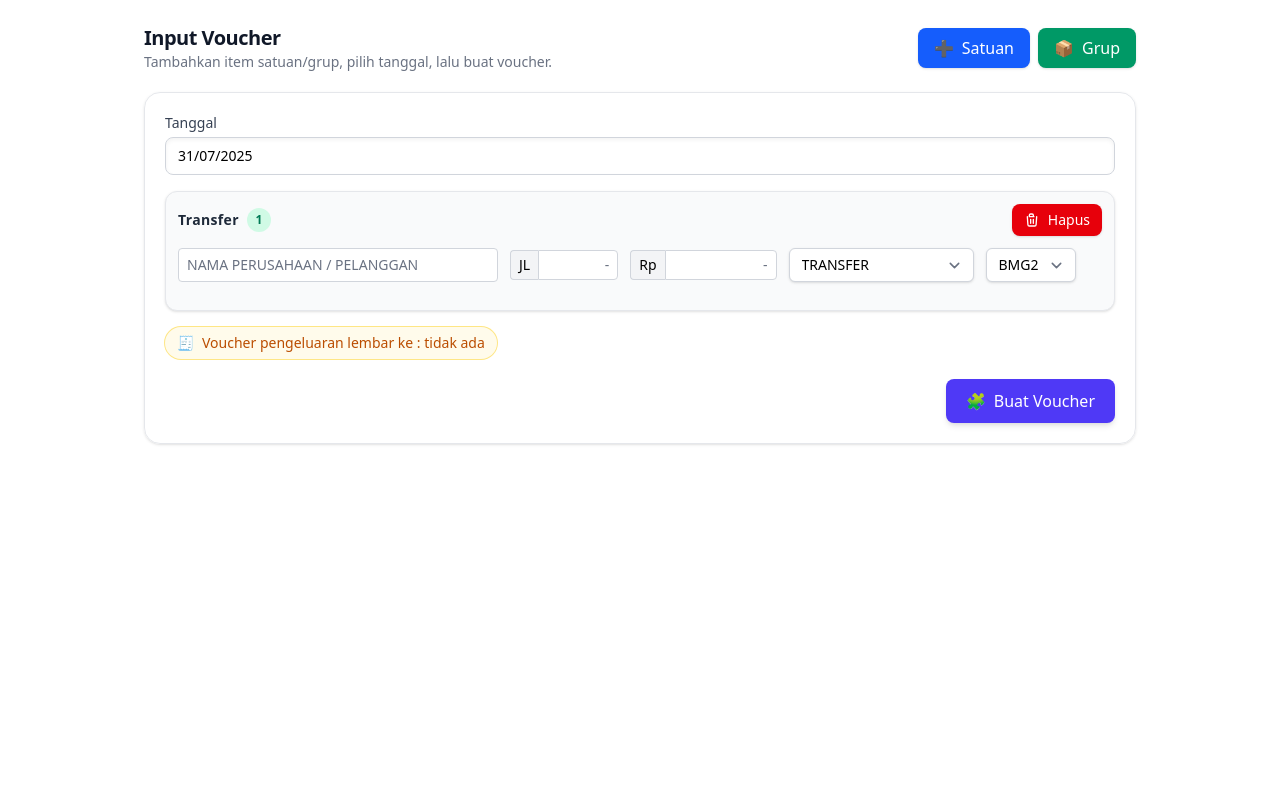
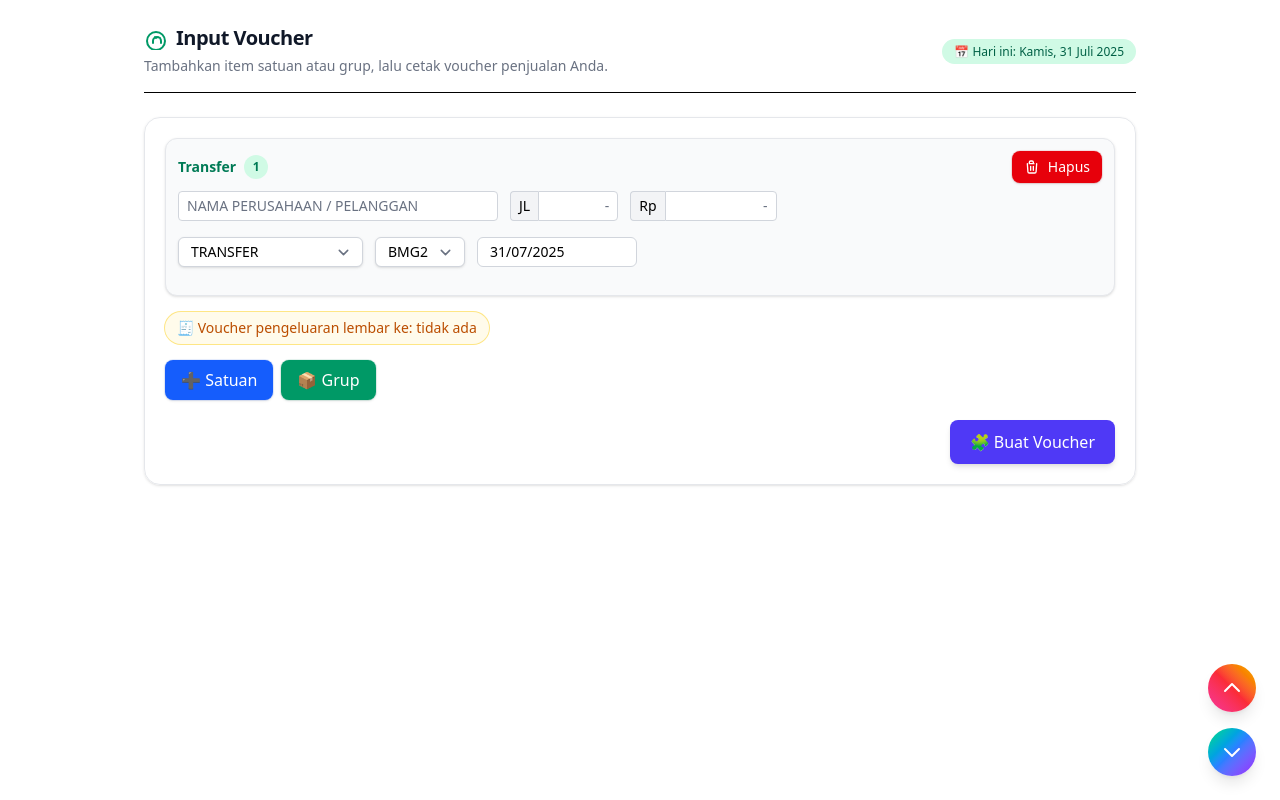
Before and after one commit to helperzerro/bmg_voucher, a SvelteKit app: page / in a window 1280 px wide. Both pictures are taken after a click on the button "➕ Satuan". Built offline with nearby package versions, Linux system fonts and the light colour scheme.

Commit message:
Revisi Tanggal, tambah Button Up&Down

```diff
--- a/src/components/InputItem.svelte
+++ b/src/components/InputItem.svelte
@@ -2,6 +2,9 @@
 <script lang="ts">
 	import type { Item } from '../lib/types';
 	import { formatRupiahString, unformatRupiah } from '../lib/formatRupiah';
+	import { onMount } from 'svelte';
+	import flatpickr from 'flatpickr';
+	import 'flatpickr/dist/flatpickr.min.css';
 
 	export let item: Item;
 	export let idx: number;
@@ -9,25 +12,41 @@
 	export let lokasiList: string[];
 	export let update: (index: number, key: keyof Item, value: string | number | null) => void;
 	export let hapusInput: (index: number) => void;
+
+	onMount(() => {
+		// Jika belum ada tanggal, isi default ke tanggal hari ini (format d/m/Y)
+		if (!item.tanggal) {
+			const hariIni = new Date().toLocaleDateString('id-ID', {
+				day: '2-digit',
+				month: '2-digit',
+				year: 'numeric'
+			});
+			update(idx, 'tanggal', hariIni);
+		}
+
+		flatpickr(`#tanggal-${idx}`, {
+			dateFormat: 'd/m/Y',
+			defaultDate: item.tanggal, // sekarang sudah dipastikan ada nilainya
+			onChange: (_, dateStr) => {
+				update(idx, 'tanggal', dateStr);
+			}
+		});
+	});
 </script>
 
-<div class="mb-3 flex items-center justify-between">
-	<div class="inline-flex items-center gap-2">
-		<h3 class="text-sm font-semibold tracking-wide text-gray-800">Transfer</h3>
+<!-- Header -->
+<div class="mb-2 flex items-center justify-between">
+	<div class="flex items-center gap-2">
+		<h3 class="text-sm font-semibold text-emerald-700">Transfer</h3>
 		<span
 			class="inline-flex h-6 w-6 items-center justify-center rounded-full bg-emerald-100 text-xs font-semibold text-emerald-700"
 		>
 			{idx + 1}
 		</span>
 	</div>
-
-	<!-- "Hapus" terdorong ke kanan -->
 	<button
 		on:click={() => hapusInput(idx)}
-		class="ml-auto inline-flex items-center gap-2 rounded-lg bg-red-600 px-3 py-1.5 text-sm font-medium text-white
-           shadow-sm ring-1 ring-red-600/10 transition ring-inset hover:bg-red-700
-           focus-visible:ring-2 focus-visible:ring-red-500 focus-visible:outline-none active:scale-[0.99]"
-		aria-label="Hapus baris ini"
+		class="ml-auto inline-flex items-center gap-2 rounded-lg bg-red-600 px-3 py-1.5 text-sm font-medium text-white shadow-sm ring-1 ring-red-600/10 hover:bg-red-700 focus:outline-none focus-visible:ring-2 focus-visible:ring-red-500 active:scale-[0.99]"
 	>
 		<svg
 			xmlns="http://www.w3.org/2000/svg"
@@ -47,7 +66,9 @@
 	</button>
 </div>
 
-<div class="mb-4 flex gap-3">
+<!-- Baris 1: Nama, JL, Harga -->
+<div class="mb-4 flex flex-wrap gap-x-3 gap-y-2">
+	<!-- Nama -->
 	<input
 		type="text"
 		placeholder="NAMA PERUSAHAAN / PELANGGAN"
@@ -55,6 +76,8 @@
 		on:input={(e) => update(idx, 'nama', (e.target! as HTMLInputElement).value)}
 		class="w-80 rounded border border-gray-300 px-2 py-1 text-sm uppercase focus:border-emerald-500 focus:ring-2 focus:ring-emerald-100"
 	/>
+
+	<!-- JL -->
 	<div class="flex items-center">
 		<span class="rounded-l border border-r-0 border-gray-300 bg-gray-100 px-2 py-1 text-sm">JL</span
 		>
@@ -64,9 +87,7 @@
 			pattern="[0-9]*"
 			placeholder="-"
 			value={item.jl.replace(/^JL/, '')}
-			on:keypress={(e) => {
-				if (!/[0-9]/.test(e.key)) e.preventDefault();
-			}}
+			on:keypress={(e) => !/[0-9]/.test(e.key) && e.preventDefault()}
 			on:input={(e) => {
 				const angka = (e.target! as HTMLInputElement).value.replace(/\D/g, '');
 				update(idx, 'jl', 'JL' + angka);
@@ -75,20 +96,17 @@
 		/>
 	</div>
 
+	<!-- Harga -->
 	<div class="flex items-center">
 		<span class="rounded-l border border-r-0 border-gray-300 bg-gray-100 px-2 py-1 text-sm">Rp</span
 		>
 		<input
 			type="text"
 			inputmode="numeric"
+			pattern="\d*"
 			placeholder="-"
-			pattern="\d*"
 			value={formatRupiahString(String(item.harga ?? ''))}
-			on:keydown={(e) => {
-				if (['e', 'E', '+', '-'].includes(e.key)) {
-					e.preventDefault();
-				}
-			}}
+			on:keydown={(e) => ['e', 'E', '+', '-'].includes(e.key) && e.preventDefault()}
 			on:input={(e) => {
 				const target = e.target as HTMLInputElement;
 				const raw = target.value;
@@ -99,38 +117,42 @@
 			class="w-28 rounded-r border border-gray-300 px-2 py-1 text-right text-sm focus:border-emerald-500 focus:ring-2 focus:ring-emerald-100"
 		/>
 	</div>
+</div>
 
+<!-- Baris 2: Tipe, Lokasi, Tanggal -->
+<div class="mb-4 flex flex-wrap gap-x-3 gap-y-2">
+	<!-- Tipe -->
 	<select
 		bind:value={item.tipe}
 		on:change={(e) => update(idx, 'tipe', (e.target as HTMLSelectElement).value as Item['tipe'])}
-		class="focus:ring-opacity-50 w-[185px] rounded-md border border-gray-300 px-3 py-[6px] text-sm shadow-sm focus:border-emerald-500 focus:ring-2 focus:ring-emerald-100"
+		class="w-[185px] rounded-md border border-gray-300 px-3 py-1 text-sm shadow-sm focus:border-emerald-500 focus:ring-2 focus:ring-emerald-100"
 	>
+		<option value={item.tipe} selected disabled>{item.tipe}</option>
 		{#each tipeList.filter((tipe) => tipe !== item.tipe) as tipe}
-			<option value={tipe}>{tipe.charAt(0).toUpperCase() + tipe.slice(1)}</option>
+			<option value={tipe}>{tipe}</option>
 		{/each}
-
-		<!-- Tampilkan current value sebagai selected dan disabled -->
-		<option value={item.tipe} selected disabled>
-			{item.tipe.charAt(0).toUpperCase() + item.tipe.slice(1)}
-		</option>
 	</select>
 
+	<!-- Lokasi -->
 	<select
 		bind:value={item.lokasi}
 		on:change={(e) =>
 			update(idx, 'lokasi', (e.target as HTMLSelectElement).value as Item['lokasi'])}
-		class="w-[90px] rounded-md border border-gray-300 px-3 py-[6px] text-sm shadow-sm focus:border-emerald-500 focus:ring-2 focus:ring-emerald-100"
+		class="w-[90px] rounded-md border border-gray-300 px-3 py-1 text-sm shadow-sm focus:border-emerald-500 focus:ring-2 focus:ring-emerald-100"
 	>
-		<!-- Menampilkan opsi selain yang sedang dipilih -->
+		<option value={item.lokasi} selected disabled>{item.lokasi}</option>
 		{#each lokasiList.filter((lokasi) => lokasi !== item.lokasi) as lokasi}
-			<option value={lokasi}>
-				{lokasi}
-			</option>
+			<option value={lokasi}>{lokasi}</option>
 		{/each}
+	</select>
 
-		<!-- Menampilkan opsi yang sedang dipilih, tapi tidak bisa dipilih lagi -->
-		<option value={item.lokasi} selected disabled>
-			{item.lokasi}
-		</option>
-	</select>
+	<!-- Tanggal -->
+	<input
+		id={'tanggal-' + idx}
+		type="text"
+		placeholder="dd/mm/yyyy"
+		value={item.tanggal ??
+			new Date().toLocaleDateString('id-ID', { day: '2-digit', month: '2-digit', year: 'numeric' })}
+		class="w-40 rounded-md border border-gray-300 px-3 py-1 text-sm focus:border-emerald-500 focus:ring-2 focus:ring-emerald-100"
+	/>
 </div>
--- a/src/components/InputItemGroup.svelte
+++ b/src/components/InputItemGroup.svelte
@@ -1,6 +1,10 @@
 <script lang="ts">
 	import type { Item } from '../lib/types';
 	import { formatRupiahString, unformatRupiah } from '../lib/formatRupiah';
+	import { lokasiLabels } from '../lib/lokasi';
+	import { onMount } from 'svelte';
+	import flatpickr from 'flatpickr';
+	import 'flatpickr/dist/flatpickr.min.css';
 
 	export let input: Item[];
 	export let idx: number;
@@ -15,7 +19,31 @@
 	export let tambahItemKeGrup: (index: number) => void;
 	export let hapusInput: (index: number) => void;
 
-	import { lokasiLabels } from '../lib/lokasi';
+	let dateInputEl: HTMLInputElement;
+
+	onMount(() => {
+		if (input.length > 0) {
+			// Default ke hari ini jika belum di-set
+			if (!input[0].tanggal) {
+				const now = new Date();
+				const dd = String(now.getDate()).padStart(2, '0');
+				const mm = String(now.getMonth() + 1).padStart(2, '0');
+				const yyyy = now.getFullYear();
+				const todayStr = `${dd}/${mm}/${yyyy}`;
+				updateItemInGroup(idx, 0, 'tanggal', todayStr);
+			}
+
+			flatpickr(dateInputEl, {
+				dateFormat: 'd/m/Y',
+				defaultDate: input[0].tanggal,
+				onChange: (_, dateStr) => {
+					input.forEach((_, gidx) => {
+						updateItemInGroup(idx, gidx, 'tanggal', dateStr);
+					});
+				}
+			});
+		}
+	});
 </script>
 
 <div class="mb-3 flex items-center gap-2">
@@ -66,7 +94,7 @@
 <div class="mb-4 rounded p-4">
 	<div class="mb-2 flex items-center justify-between font-semibold">
 		<div class="inline-flex items-center gap-2">
-			<h3 class="text-sm font-semibold tracking-wide text-gray-800">Transfer</h3>
+			<h3 class="text-sm font-semibold text-emerald-700">Transfer</h3>
 			<span
 				class="inline-flex h-6 w-6 items-center justify-center rounded-full bg-emerald-100 text-xs font-semibold text-emerald-700"
 			>
@@ -180,4 +208,22 @@
 			</option>
 		</select>
 	{/if}
+
+	<!-- Bagian tanggal pakai flatpickr saja -->
+	{#if input.length > 0}
+		<div class="mt-2">
+			<input
+				type="text"
+				placeholder="Pilih tanggal"
+				bind:this={dateInputEl}
+				value={input[0].tanggal ??
+					new Date().toLocaleDateString('id-ID', {
+						day: '2-digit',
+						month: '2-digit',
+						year: 'numeric'
+					})}
+				class="rounded border border-gray-300 px-2 py-1 text-sm focus:border-emerald-500 focus:ring-2 focus:ring-emerald-100"
+			/>
+		</div>
+	{/if}
 </div>
--- a/src/components/Rekap.svelte
+++ b/src/components/Rekap.svelte
@@ -5,10 +5,8 @@
 	import { formatRupiahString, unformatRupiah } from '$lib/formatRupiah';
 
 	export let inputs: ItemOrGroup[];
-	export let tanggal: string;
 
 	const isZero = (n: number | null | undefined) => (n ?? 0) === 0;
-	const removeYear = (s: string) => s.split('/').slice(0, 2).join('/');
 
 	// Flatten
 	$: allItems = inputs.flatMap((entry) => (Array.isArray(entry) ? entry : [entry]));
@@ -68,6 +66,22 @@
 	function handlePrintAll() {
 		// cetak seluruh rekapan
 		printOnly('rekap');
+	}
+
+	// Group items by tanggal (per tipe)
+	function groupByTanggal(items: Item[]) {
+		const map = new Map<string, Item[]>();
+		for (const item of items) {
+			const tanggal = item.tanggal ?? '';
+			if (!map.has(tanggal)) {
+				map.set(tanggal, []);
+			}
+			map.get(tanggal)!.push(item);
+		}
+		return Array.from(map.entries()).map(([tanggal, items]) => ({
+			tanggal,
+			items
+		}));
 	}
 </script>
 
@@ -138,39 +152,35 @@
 								</thead>
 
 								<tbody>
-									{#each items as item, i}
+									{#each groupByTanggal(items) as group}
+										{#each group.items as item, index}
 											<tr>
-											{#if i === 0}
+												{#if index === 0}
 													<td
 														class="border px-2 py-1 text-center align-top"
-													rowspan={items.length + 1}
+														rowspan={group.items.length}
 													>
-													{removeYear(tanggal)}
+														{group.tanggal.split('/').slice(0, 2).join('/')}
 													</td>
 												{/if}
-
-											<td class="truncate border px-2 py-1 text-center uppercase">
-												{item.nama}
-											</td>
-
-											<td class="border px-2 py-1 text-center whitespace-nowrap">
-												{item.jl}
-											</td>
-
+												<td class="truncate border px-2 py-1 text-center uppercase">{item.nama}</td>
+												<td class="border px-2 py-1 text-center whitespace-nowrap">{item.jl}</td>
 												<td class="border px-2 py-1">
 													<div class="flex min-w-0 items-center gap-1 px-1">
 														<span class="pr-1">Rp</span>
-													<span class="ml-auto truncate text-right whitespace-nowrap tabular-nums">
+														<span
+															class="ml-auto truncate text-right whitespace-nowrap tabular-nums"
+														>
 															{(item.harga ?? 0).toLocaleString('id-ID')}
 														</span>
 													</div>
 												</td>
 											</tr>
 										{/each}
-
+									{/each}
 									<!-- TOTAL per TIPE di lokasi ini -->
 									<tr class="font-semibold">
-										<td colspan="2" class="border px-2 py-1 text-center">TOTAL</td>
+										<td colspan="3" class="border px-2 py-1 text-center">TOTAL</td>
 										<td class="border px-2 py-1">
 											<div class="flex items-center gap-1 px-1">
 												<span class="pr-1">Rp</span>
--- a/src/lib/types.ts
+++ b/src/lib/types.ts
@@ -7,6 +7,7 @@
 	harga: number | null;
 	tipe: 'TUNAI' | 'TRANSFER' | 'RETUR' | 'PETTY CASH' | 'P.PIUTANG' | 'P.PIUTANG TRANSFER';
 	lokasi: keyof typeof lokasiLabels;
+	tanggal: string;
 };
 
 export type ItemOrGroup = Item | Item[];
@@ -15,7 +16,8 @@
 	keteranganTransaksi: string;
 	total: number | null;
 	tipe: 'TUNAI' | 'TRANSFER' | 'RETUR' | 'PETTY CASH' | 'P.PIUTANG' | 'P.PIUTANG TRANSFER';
-	lokasi: string; // sekarang ini label panjang
+	lokasi: string;
+	tanggal: string;
 };
 
 export const tipeList: Item['tipe'][] = [
--- a/src/routes/+page.svelte
+++ b/src/routes/+page.svelte
@@ -1,65 +1,48 @@
 <script lang="ts">
+	import 'flatpickr/dist/flatpickr.min.css';
+
 	import VoucherPreview from '../components/VoucherPreview.svelte';
+	import Rekap from '../components/Rekap.svelte';
 	import InputItem from '../components/InputItem.svelte';
 	import InputItemGroup from '../components/InputItemGroup.svelte';
-	import flatpickr from 'flatpickr';
-	import 'flatpickr/dist/flatpickr.min.css';
-	import { onMount } from 'svelte';
+
 	import { lokasiList, lokasiLabels } from '../lib/lokasi';
+	import { tambahItem, tambahGrup } from '../lib/utils';
+	import { tipeList } from '../lib/types';
 	import type { Item, Row } from '../lib/types';
-	import { tipeList } from '../lib/types';
-	import { tambahItem, tambahGrup } from '../lib/utils';
-	import Rekap from '../components/Rekap.svelte';
 
 	type ItemOrGroup = Item | Item[];
+
 	let inputs: ItemOrGroup[] = [];
+	let rows: Row[][] = [];
+	let showPreview = false;
 	let errorMessage: string | null = null;
 	let voucherPengeluaranIndex: number[] = [];
-	let showPreview = false;
-	let rows: Row[][] = [];
 
-	let tanggalValue: string = new Date()
-		.toLocaleDateString('id-ID', {
-			day: '2-digit',
-			month: '2-digit',
-			year: 'numeric'
-		})
-		.replace(/\//g, '/'); // hasil: "27/07/2025"
-
-	$: tanggalDisplay = new Date(
-		tanggalValue.split('/').reverse().join('-') // convert dd/mm/yyyy → yyyy-mm-dd
-	).toLocaleDateString('id-ID', {
-		day: '2-digit',
-		month: 'long',
-		year: 'numeric'
-	});
-
-	onMount(() => {
-		flatpickr('#tanggal', {
-			dateFormat: 'd/m/Y',
-			defaultDate: new Date(),
-			onChange: (_, dateStr) => {
-				tanggalValue = dateStr;
-			}
-		});
-	});
-
+	// Tambah item ke dalam grup
 	function tambahItemKeGrup(groupIndex: number) {
 		if (Array.isArray(inputs[groupIndex])) {
 			const newGroup = [...(inputs[groupIndex] as Item[])];
-			newGroup.push({ nama: '', jl: '', harga: null, tipe: 'TRANSFER', lokasi: lokasiList[0] });
+			newGroup.push({
+				nama: '',
+				jl: '',
+				harga: null,
+				tipe: 'TRANSFER',
+				lokasi: lokasiList[0],
+				tanggal: ''
+			});
 			inputs[groupIndex] = newGroup;
 		}
 	}
 
-	// Fungsi update item di indeks tertentu (item biasa)
+	// Update item biasa
 	function updateItem(index: number, key: keyof Item, value: string | number | null) {
 		if (!Array.isArray(inputs[index])) {
 			inputs[index] = { ...(inputs[index] as Item), [key]: value };
 		}
 	}
 
-	// Fungsi update item di dalam grup
+	// Update item dalam grup
 	function updateItemInGroup(
 		groupIndex: number,
 		itemIndex: number,
@@ -73,68 +56,43 @@
 		}
 	}
 
-	$: voucherPengeluaranIndex = getVoucherPengeluaranIndex(inputs);
+	// Hitung index voucher pengeluaran
+	$: voucherPengeluaranIndex = inputs.reduce((acc: number[], entry, i) => {
+		const items = Array.isArray(entry) ? entry : [entry];
+		if (items.some((item) => item.tipe === 'RETUR' || item.tipe === 'PETTY CASH')) {
+			acc.push(i + 1);
+		}
+		return acc;
+	}, []);
 
-	function getVoucherPengeluaranIndex(inputs: ItemOrGroup[]): number[] {
-		const result: number[] = [];
-
-		inputs.forEach((entry, i) => {
-			const items = Array.isArray(entry) ? entry : [entry];
-
-			const hasReturOrPettyCash = items.some(
-				(item) => item.tipe === 'RETUR' || item.tipe === 'PETTY CASH'
-			);
-
-			if (hasReturOrPettyCash) {
-				result.push(i + 1); // 1-based index
-			}
-		});
-
-		return result;
-	}
-
+	// Buat voucher (validasi + proses data)
 	function buatVoucher() {
 		errorMessage = null;
 
-		// Cek validasi
-		const isValid = inputs.every((entry) => {
-			if (Array.isArray(entry)) {
-				return entry.every((item) => item.nama.trim() && item.jl.trim() && item.harga !== null);
-			} else {
-				return entry.nama.trim() && entry.jl.trim() && entry.harga !== null;
-			}
-		});
+		const isValid = inputs.every((entry) =>
+			Array.isArray(entry)
+				? entry.every((item) => item.nama.trim() && item.jl.trim() && item.harga !== null)
+				: entry.nama.trim() && entry.jl.trim() && entry.harga !== null
+		);
 
 		if (!isValid) {
 			errorMessage = 'Semua kolom wajib diisi.';
+			showPreview = false;
+			rows = [];
 			return;
 		}
 
-		// Jika valid, lanjut generate rows
 		rows = inputs.map((entry) => {
-			if (Array.isArray(entry)) {
-				return entry
-					.filter((item): item is Item => !!item.nama && !!item.jl)
+			const items = Array.isArray(entry) ? entry : [entry];
+			return items
+				.filter((item) => !!item.nama && !!item.jl)
 				.map((item) => ({
 					keteranganTransaksi: `${item.nama} (${item.jl})`,
 					total: item.harga,
 					tipe: item.tipe,
-						lokasi: lokasiLabels[item.lokasi]
+					lokasi: lokasiLabels[item.lokasi],
+					tanggal: item.tanggal
 				}));
-			}
-
-			if (entry.nama && entry.jl) {
-				return [
-					{
-						keteranganTransaksi: `${entry.nama} (${entry.jl})`,
-						total: entry.harga,
-						tipe: entry.tipe,
-						lokasi: lokasiLabels[entry.lokasi]
-					}
-				];
-			}
-
-			return [];
 		});
 
 		showPreview = true;
@@ -146,65 +104,55 @@
 </script>
 
 <main class="mx-auto max-w-5xl px-4 py-6">
-	<!-- WRAPPER: Kontrol & Form (disembunyikan saat print) -->
+	<!-- SECTION: Form Input (non-print) -->
 	<section class="print:hidden">
-		<!-- Header / Toolbar -->
-		<div class="mb-5 flex flex-col gap-3 md:flex-row md:items-center md:justify-between">
+		<!-- Header -->
+		<div
+			class="mb-6 flex flex-col gap-3 border-b pb-4 md:flex-row md:items-center md:justify-between"
+		>
 			<div>
+				<div class="flex items-center gap-2">
+					<!-- Icon (pakai lucide atau heroicons jika tersedia) -->
+					<svg
+						xmlns="http://www.w3.org/2000/svg"
+						class="h-6 w-6 text-emerald-600"
+						fill="none"
+						viewBox="0 0 24 24"
+						stroke="currentColor"
+					>
+						<path
+							stroke-linecap="round"
+							stroke-linejoin="round"
+							stroke-width="2"
+							d="M9 17v-2a4 4 0 018 0v2m-6-6h.01M12 12h.01M16 12h.01M12 6a9 9 0 110 18 9 9 0 010-18z"
+						/>
+					</svg>
 					<h1 class="text-xl font-semibold tracking-tight text-gray-900">Input Voucher</h1>
-				<p class="text-sm text-gray-500">
-					Tambahkan item satuan/grup, pilih tanggal, lalu buat voucher.
+				</div>
+				<p class="mt-1 text-sm text-gray-500">
+					Tambahkan item satuan atau grup, lalu cetak voucher penjualan Anda.
 				</p>
 			</div>
 
-			<div class="flex flex-wrap items-center gap-2">
-				<!-- Tombol: Satuan -->
-				<button
-					on:click={() => (inputs = tambahItem(inputs))}
-					class="inline-flex items-center gap-2 rounded-lg bg-blue-600 px-4 py-2 text-white shadow-sm
-               ring-1 ring-blue-600/10 transition ring-inset hover:bg-blue-700
-               focus-visible:ring-2 focus-visible:ring-blue-500 focus-visible:outline-none active:scale-[0.99]"
-				>
-					<span>➕</span>
-					<span>Satuan</span>
-				</button>
-
-				<!-- Tombol: Grup -->
-				<button
-					on:click={() => (inputs = tambahGrup(inputs))}
-					class="inline-flex items-center gap-2 rounded-lg bg-emerald-600 px-4 py-2 text-white shadow-sm
-               ring-1 ring-emerald-600/10 transition ring-inset hover:bg-emerald-700
-               focus-visible:ring-2 focus-visible:ring-emerald-500 focus-visible:outline-none active:scale-[0.99]"
-				>
-					<span>📦</span>
-					<span>Grup</span>
-				</button>
+			<div class="hidden md:block">
+				<span class="rounded-full bg-emerald-100 px-3 py-1 text-xs font-medium text-emerald-800">
+					📅 Hari ini: {new Date().toLocaleDateString('id-ID', {
+						weekday: 'long',
+						day: 'numeric',
+						month: 'long',
+						year: 'numeric'
+					})}
+				</span>
 			</div>
 		</div>
 
-		<!-- Card Form -->
-		<div
-			class="rounded-2xl border border-gray-200 bg-white/70 p-4 shadow-sm backdrop-blur
-              md:p-5"
-		>
-			<!-- Tanggal -->
-			<label for="tanggal" class="mb-1 block text-sm font-medium text-gray-700">Tanggal</label>
-			<div class="mb-4">
-				<input
-					id="tanggal"
-					type="text"
-					bind:value={tanggalValue}
-					class="w-full rounded-lg border border-gray-300 bg-white px-3 py-2 text-sm shadow-inner
-               transition outline-none placeholder:text-gray-400
-               focus:border-blue-500 focus:ring-2 focus:ring-blue-100"
-				/>
-			</div>
-
-			<!-- Daftar Input Items -->
+		<!-- Form Card -->
+		<div class="rounded-2xl border border-gray-200 bg-white/70 p-4 shadow-sm backdrop-blur md:p-5">
+			<!-- Input Items -->
 			<div class="space-y-3">
 				{#each inputs as input, idx}
+					<div class="rounded-xl border border-gray-200 bg-gray-50 p-3 shadow-sm">
 						{#if Array.isArray(input)}
-						<div class="rounded-xl border border-gray-200 bg-gray-50 p-3 shadow-sm">
 							<InputItemGroup
 								{input}
 								{idx}
@@ -214,9 +162,7 @@
 								{tambahItemKeGrup}
 								{hapusInput}
 							/>
-						</div>
 						{:else}
-						<div class="rounded-xl border border-gray-200 bg-gray-50 p-3 shadow-sm">
 							<InputItem
 								{idx}
 								item={input}
@@ -225,25 +171,22 @@
 								update={updateItem}
 								{hapusInput}
 							/>
+						{/if}
 					</div>
-					{/if}
 				{/each}
 			</div>
 
-			<!-- Badge Voucher Pengeluaran -->
+			<!-- Badge Info + Error -->
 			<div class="mt-4 flex flex-wrap items-center gap-2">
 				<span
 					class="inline-flex items-center gap-2 rounded-full bg-amber-50 px-3 py-1.5 text-sm font-medium text-amber-700 ring-1 ring-amber-200"
 				>
-					<span>🧾</span>
-					<span
-						>Voucher pengeluaran lembar ke :
-						{#if voucherPengeluaranIndex?.length}
+					🧾 Voucher pengeluaran lembar ke:
+					{#if voucherPengeluaranIndex.length}
 						{voucherPengeluaranIndex.join(', ')}
 					{:else}
 						tidak ada
 					{/if}
-					</span>
 				</span>
 
 				{#if errorMessage}
@@ -255,31 +198,81 @@
 				{/if}
 			</div>
 
-			<!-- Tombol Buat Voucher -->
+			<!-- Tombol Aksi -->
+			<div class="mt-4 flex flex-wrap items-center gap-2">
+				<button
+					on:click={() => (inputs = tambahItem(inputs))}
+					class="inline-flex items-center gap-2 rounded-lg bg-blue-600 px-4 py-2 text-white shadow-sm ring-1 ring-blue-600/10 transition hover:bg-blue-700 focus-visible:ring-2 focus-visible:ring-blue-500 active:scale-[0.99]"
+				>
+					➕ Satuan
+				</button>
+
+				<button
+					on:click={() => (inputs = tambahGrup(inputs))}
+					class="inline-flex items-center gap-2 rounded-lg bg-emerald-600 px-4 py-2 text-white shadow-sm ring-1 ring-emerald-600/10 transition hover:bg-emerald-700 focus-visible:ring-2 focus-visible:ring-emerald-500 active:scale-[0.99]"
+				>
+					📦 Grup
+				</button>
+			</div>
+
+			<!-- Tombol Generate -->
 			<div class="mt-5 flex justify-end">
 				<button
-					class="inline-flex items-center gap-2 rounded-lg bg-indigo-600 px-5 py-2.5 text-white shadow-md
-               transition hover:bg-indigo-700 focus-visible:ring-2 focus-visible:ring-indigo-500
-               focus-visible:outline-none active:scale-[0.99]"
 					on:click={buatVoucher}
+					class="inline-flex items-center gap-2 rounded-lg bg-indigo-600 px-5 py-2.5 text-white shadow-md transition hover:bg-indigo-700 focus-visible:ring-2 focus-visible:ring-indigo-500 active:scale-[0.99]"
 				>
-					<span>🧩</span>
-					<span>Buat Voucher</span>
+					🧩 Buat Voucher
 				</button>
 			</div>
 		</div>
 	</section>
 
-	<!-- PREVIEW (boleh ikut diprint) -->
+	<!-- SECTION: Preview (boleh diprint) -->
 	{#if showPreview}
 		<section class="mt-6 space-y-6">
 			<div class="rounded-2xl border border-gray-200 bg-white p-4 shadow-sm">
-				<VoucherPreview {rows} {tanggalDisplay} />
+				<Rekap {inputs} />
 			</div>
 
 			<div class="rounded-2xl border border-gray-200 bg-white p-4 shadow-sm">
-				<Rekap {inputs} tanggal={tanggalValue} />
+				<VoucherPreview {rows} />
 			</div>
 		</section>
 	{/if}
+
+	<div class="fixed right-6 bottom-6 z-50 flex flex-col gap-4 print:hidden">
+		<!-- Scroll ke atas -->
+		<button
+			on:click={() => window.scrollTo({ top: 0, behavior: 'smooth' })}
+			class="group flex h-12 w-12 items-center justify-center rounded-full bg-gradient-to-tr from-pink-500 via-red-500 to-yellow-500 text-white shadow-lg transition-transform hover:scale-110 hover:shadow-xl active:scale-95"
+			aria-label="Scroll to top"
+		>
+			<svg
+				xmlns="http://www.w3.org/2000/svg"
+				class="h-6 w-6 transition-transform group-hover:-translate-y-1"
+				fill="none"
+				viewBox="0 0 24 24"
+				stroke="currentColor"
+			>
+				<path stroke-linecap="round" stroke-linejoin="round" stroke-width="2" d="M5 15l7-7 7 7" />
+			</svg>
+		</button>
+
+		<!-- Scroll ke bawah -->
+		<button
+			on:click={() => window.scrollTo({ top: document.body.scrollHeight, behavior: 'smooth' })}
+			class="group flex h-12 w-12 items-center justify-center rounded-full bg-gradient-to-br from-green-400 via-blue-500 to-purple-600 text-white shadow-lg transition-transform hover:scale-110 hover:shadow-xl active:scale-95"
+			aria-label="Scroll to bottom"
+		>
+			<svg
+				xmlns="http://www.w3.org/2000/svg"
+				class="h-6 w-6 transition-transform group-hover:translate-y-1"
+				fill="none"
+				viewBox="0 0 24 24"
+				stroke="currentColor"
+			>
+				<path stroke-linecap="round" stroke-linejoin="round" stroke-width="2" d="M19 9l-7 7-7-7" />
+			</svg>
+		</button>
+	</div>
 </main>
```
Also changed, not shown: src/components/VoucherPreview.svelte (+4 -3 lines), src/components/VoucherTable.svelte (+6 -5 lines), src/lib/formatTanggal.ts (added, +40 -0 lines). Lines whose indentation alone changed are shown as unchanged.
